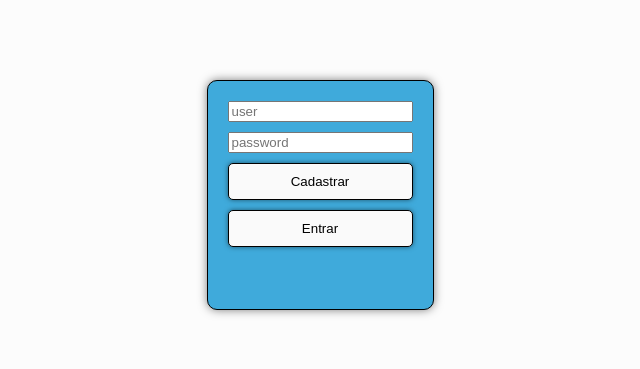
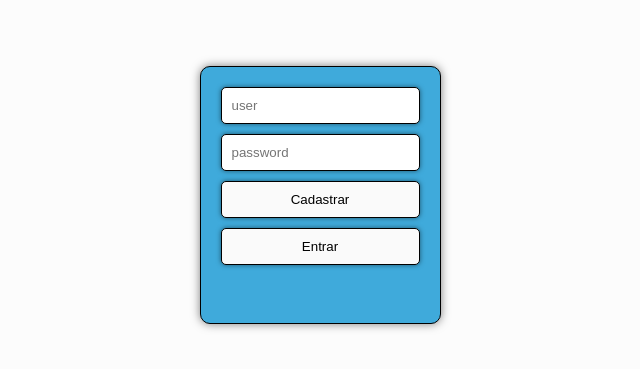
Before and after one commit to Joao-Gabriel-Lima/Sistema-de-Login, a plain HTML site: page Public/index.html in a window 1280 px wide. Shown: the part 213-582 px from the top of the page, without its empty margins (320-960 px from the left). Drawn offline with Linux system fonts and the light colour scheme.

Commit message:
adicionado estilo para login (body,form,botões e barras)

```diff
--- a/Public/style.css
+++ b/Public/style.css
@@ -30,3 +30,15 @@ form{
     box-shadow: 0px 0px 5px rgba(0, 0, 0, 0.5);
 
 }
+
+#mensagem{
+    width: 100%;
+    font-size: 14px;
+}
+
+#usuario, #senha{
+    padding: 10px;
+    border-radius: 5px;
+    border: 1px solid #000000;
+    box-shadow: 0px 0px 5px rgba(0, 0, 0, 0.5);
+}
```
